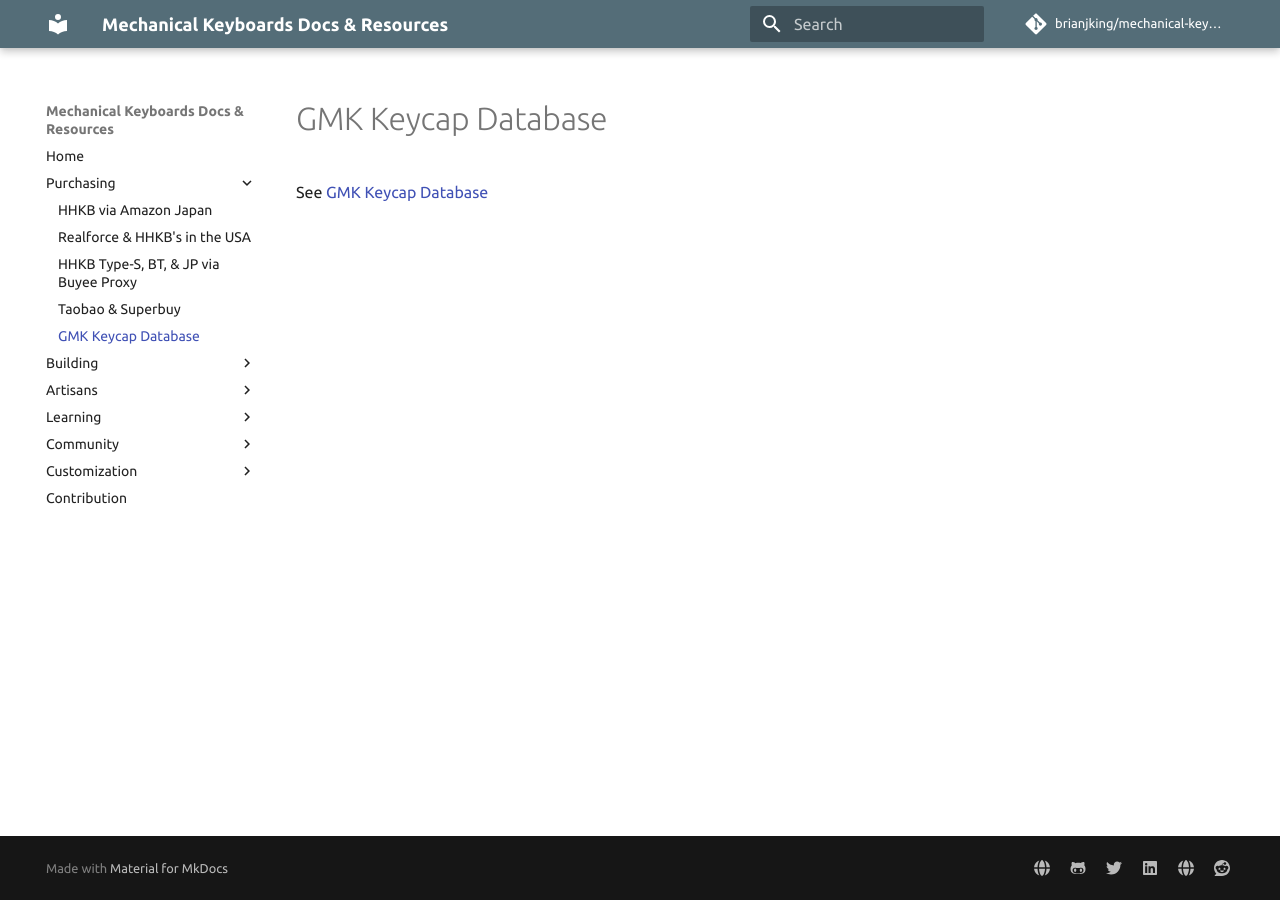
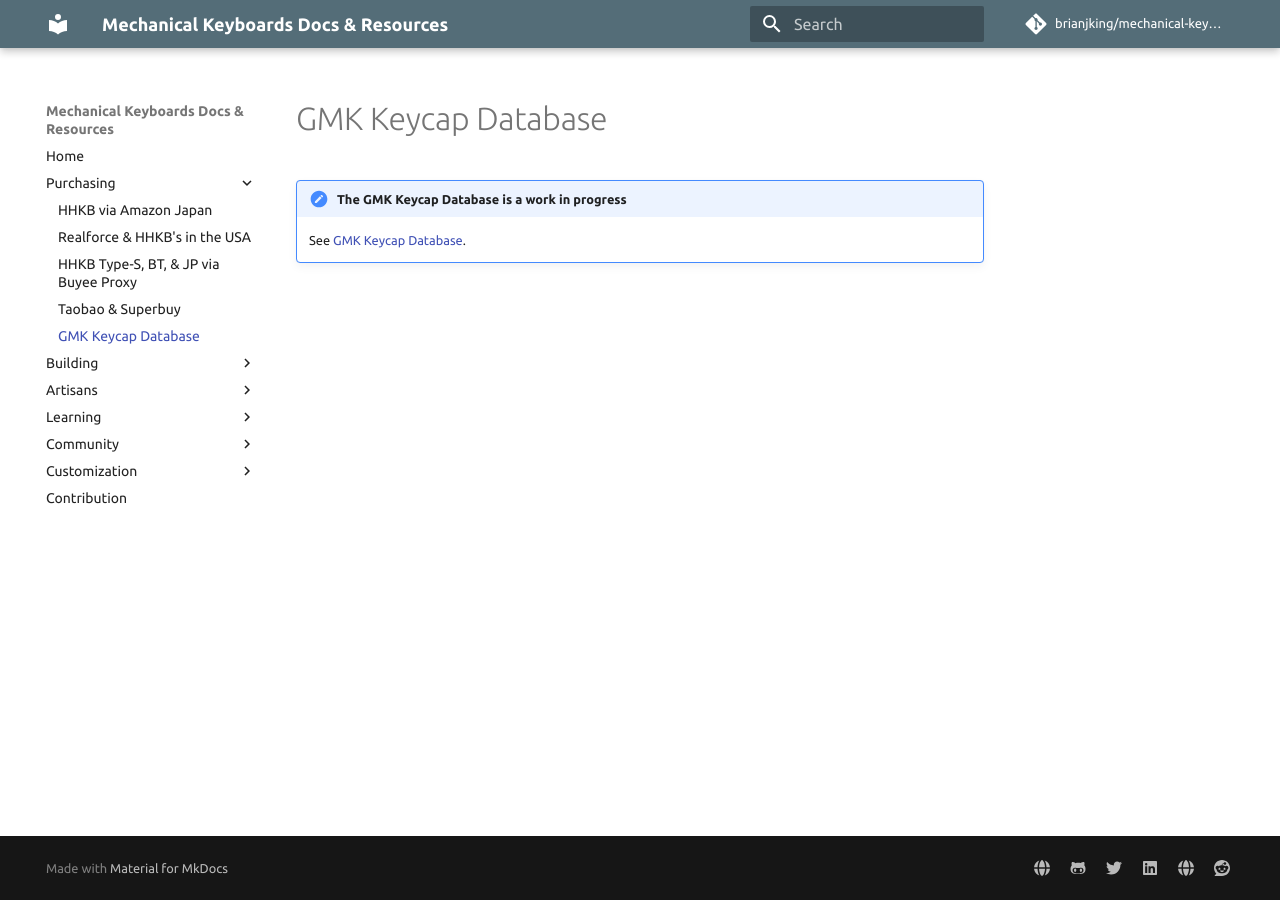
Before and after one commit to brianjking/mechanical-keyboards, an MkDocs documentation site: the page built from docs/buying/gmk-keycap-database.md, in a window 1280 px wide. Built offline with MkDocs 1.6.1 and Material for MkDocs 9.7.7, drawn with Linux system fonts in a browser that asks for light colours; comment, search, counter and statistics services are not loaded.

Commit message:
minor updates

```diff
--- a/docs/buying/gmk-keycap-database.md
+++ b/docs/buying/gmk-keycap-database.md
@@ -1,3 +1,5 @@
 # GMK Keycap Database
 
-See [GMK Keycap Database](https://docs.google.com/document/d/171DXzDBXFZZ1RoWNcoDOi7_a4BUSELYXqzGHL0ArOlE/edit?usp=sharing)
+!!! note "The GMK Keycap Database is a work in progress"
+
+    See [GMK Keycap Database](https://docs.google.com/document/d/171DXzDBXFZZ1RoWNcoDOi7_a4BUSELYXqzGHL0ArOlE/edit?usp=sharing).
```
Also changed, not shown: docs/learning/keycap-profiles.md (+0 -8 lines), docs/buying/hhkb-amazon-japan.md (line endings or trailing spaces).
